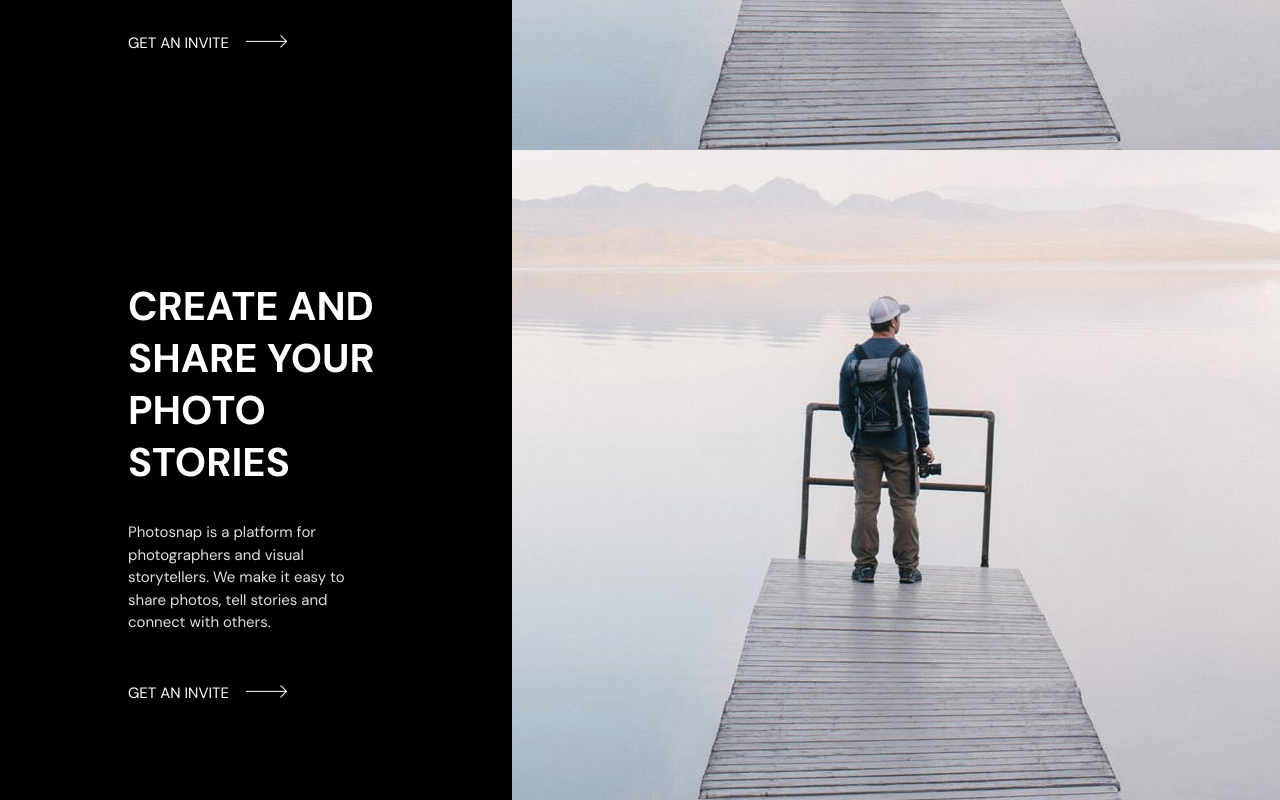
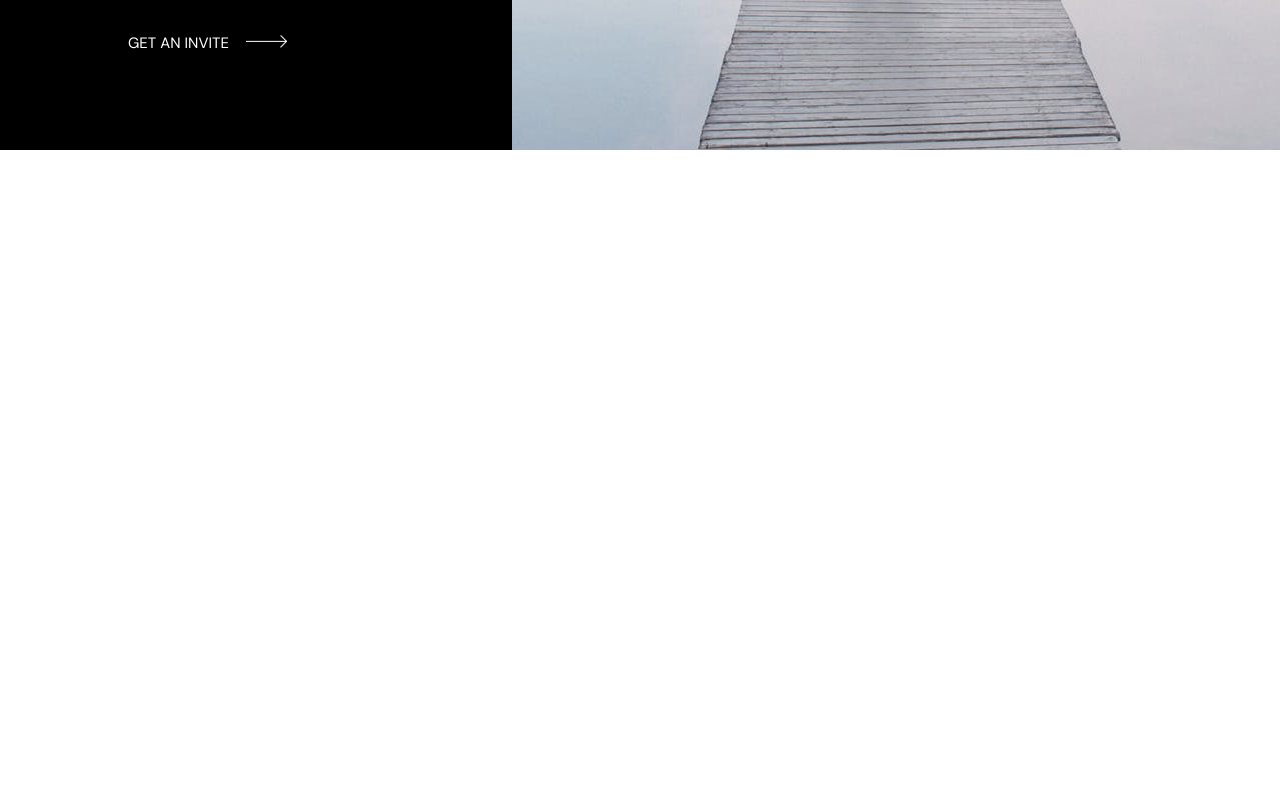
Before and after one commit to Lanssii/photosnap-website-react, a React (Vite) app: page / in a window 1280 px wide. Shown: the part 641-1441 px from the top of the page. After the commit the page ends 800 px from the top, so only its background shows below. Built offline with nearby package versions, Linux system fonts and the light colour scheme.

Commit message:
feat: make HeroSection component reusable with props for title, paragraph, and link text

```diff
--- a/src/components/HeroSection/HeroSection.jsx
+++ b/src/components/HeroSection/HeroSection.jsx
@@ -2,21 +2,17 @@ import "./HeroSection.css";
 import arrow from "../../assets/arrow.png";
 import sectionImage from "../../assets/section-image1.png";
 
-function HeroSection() {
+function HeroSection(props) {
   return (
     <>
       <section className="intro-section">
         <div className="left-section">
           <div className="left-section-info">
-            <h1>CREATE AND SHARE YOUR PHOTO STORIES</h1>
-            <p>
-              Photosnap is a platform for photographers and visual storytellers.
-              We make it easy to share photos, tell stories and connect with
-              others.
-            </p>
+            <h1>{props.title}</h1>
+            <p>{props.para}</p>
             <div className="invite-way">
               <a href="/invite" className="invite-link">
-                GET AN INVITE
+                {props.linkText}
               </a>
               <img src={arrow} alt="arrow" />
             </div>
--- a/src/views/Home.jsx
+++ b/src/views/Home.jsx
@@ -4,8 +4,14 @@ function Home() {
   return (
     <>
       <main>
-        <HeroSection />
-        <HeroSection />
+        <HeroSection
+          title="CREATE AND SHARE YOUR PHOTO STORIES"
+          para=" Photosnap is a platform for photographers and visual storytellers.
+              We make it easy to share photos, tell stories and connect with
+              others."
+          linkText="GET AN INVITE"
+        />
+        {/* <HeroSection /> */}
       </main>
     </>
   );
```
